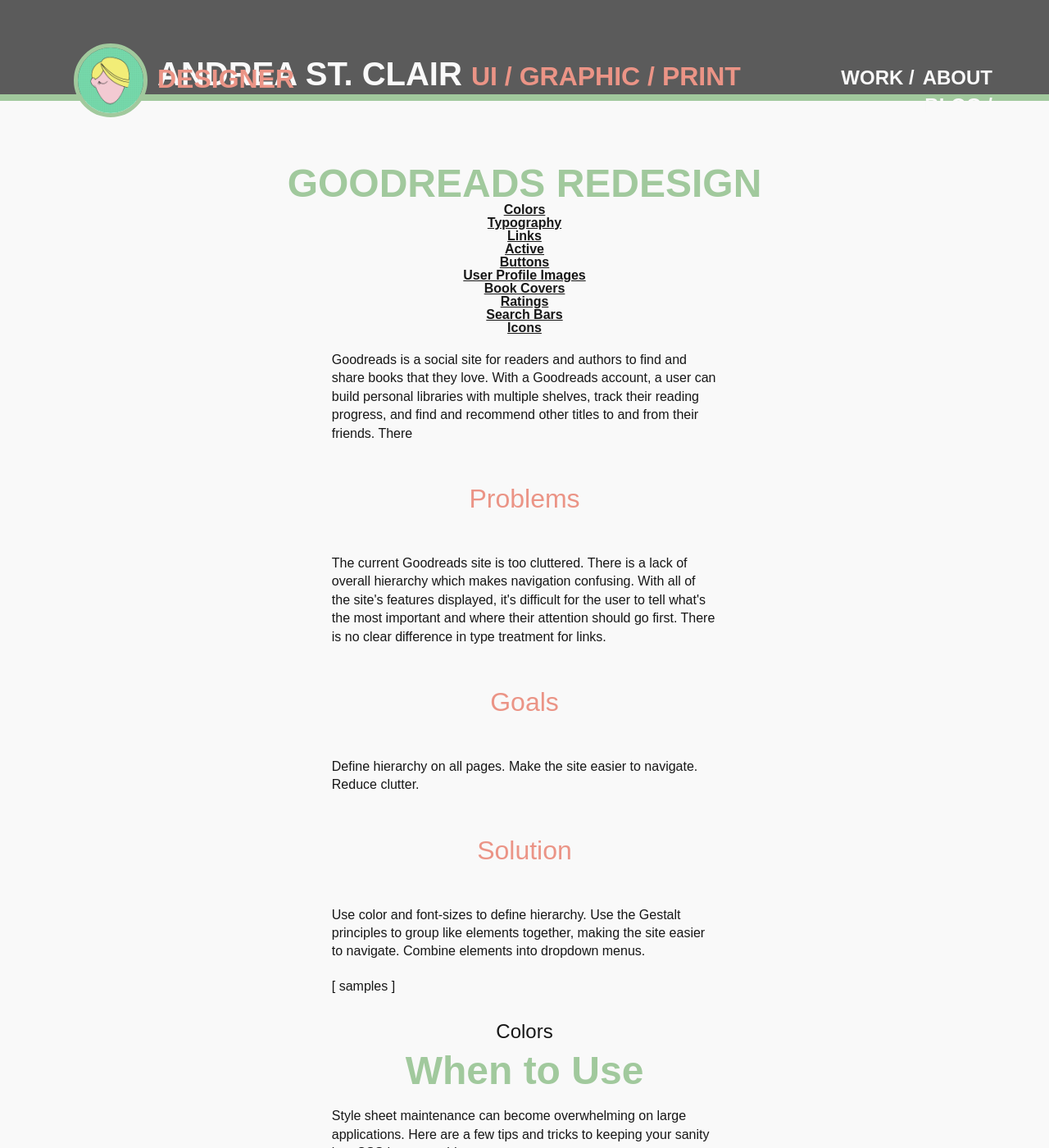
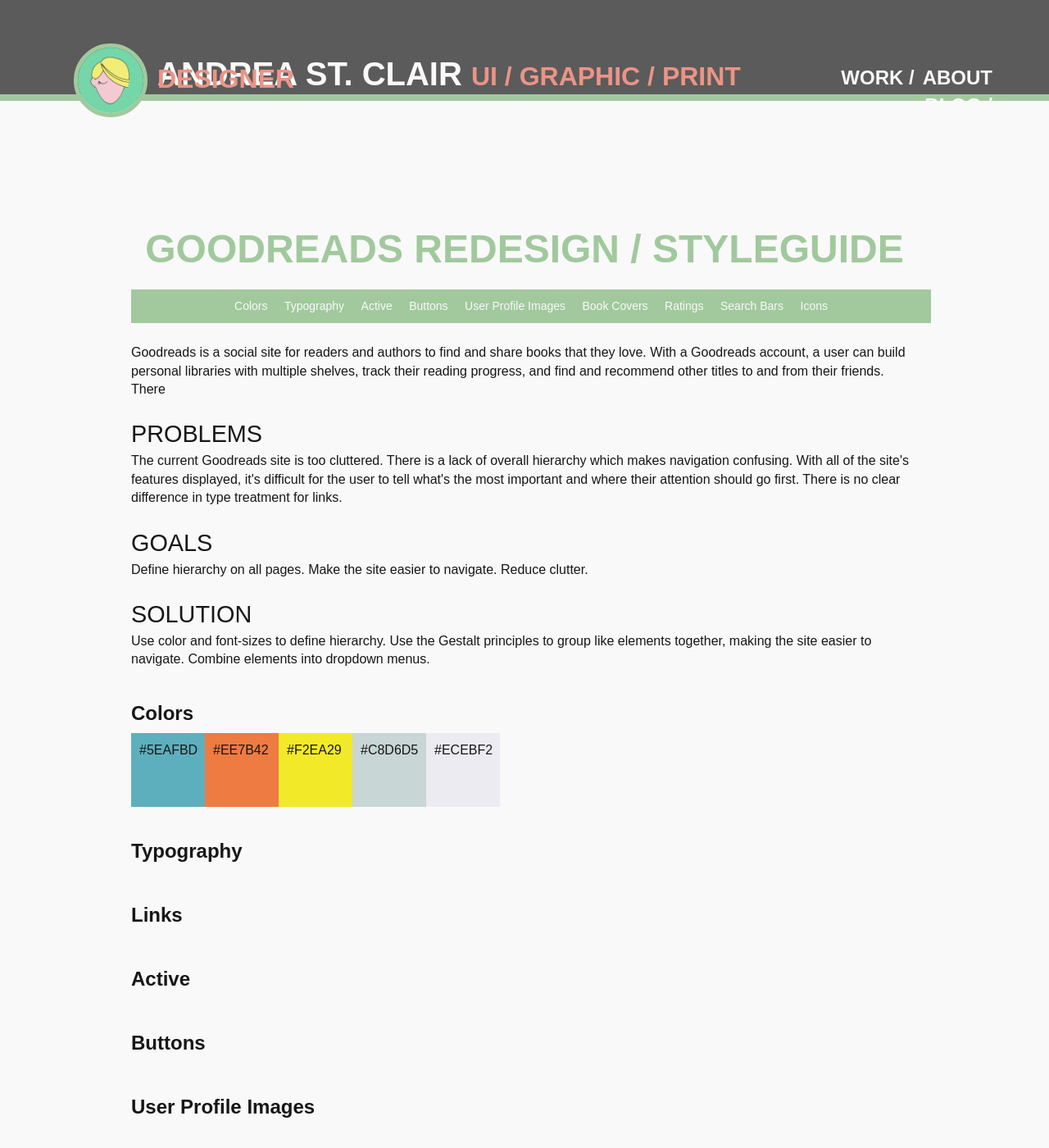
Before and after one commit to andreastclair/andreastclair.github.io, a Jekyll site: the page built from gr-styleguide.html, in a window 1280 px wide and 1400 px high. Shown: the whole window at 82% size. Built offline with Jekyll 4.4.1, drawn with Linux system fonts in a browser that asks for light colours; some of the changed text lies outside the part shown.

Commit message:
updated style guide for gr project

```diff
--- a/_sass/_custom.scss
+++ b/_sass/_custom.scss
@@ -6,3 +6,9 @@
 // $white: #FAFAF2;
 $pink: #EB9486;
 $black: #171717;
+$grblue: #5EAFBD;
+$grorange: #EE7B42;
+$gryellow: #F2EA29;
+$grwhite: #FFFFFF;
+$grgrey: #C8D6D5;
+$grpurple: #ECEBF2;
--- a/css/main.scss
+++ b/css/main.scss
@@ -336,22 +336,93 @@
 				-o-filter: saturate(0%);
 				-ms-filter: saturate(0%);
 			}
-
+		}
 	}
 }
 
 // ===============================
 // GR Redesign
 // ===============================
+h6 {
+	font-family: "futura-pt",sans-serif;
+  }
 
-	.row {
-		h4 {
-			font-weight: bold;
+
+.style-guide {
+	padding-top: 230px;
+	h2 {
+		color: $ltgreen;
+		@include font(3);
+		font-weight: bold;
+		text-align: center;
+	}
+.row {
+	nav {
+		margin: 25px 0;
+		background-color: $ltgreen;
+		width: 100%;
+		padding: 8px;
+		text-align: center;
+	}
+	a {
+		text-decoration: none;
+		color: $white;
+		&:hover {
+			color: $pink;
 		}
 	}
+	li {
+		display: inline;
+		margin: 0 8px;
+		line-height: 1.8;
+		font-weight: normal;
+		@include font(0.875);
+	}
+	p {
+		color: $black;
+		font-family: "Arial";
+	}
+	h3 {
+		margin: 0;
+		color: $black;
+		height: 65px;
+		text-align: left;
+		text-transform: uppercase;
+		@include font(1.8);
+		p {
+			width: 100%;
+		}
+	}
+	h4 {
+		text-align: left;
+		margin-top: 30px;
+		font-weight: bold;
+	}
+	.box {
+		width: 70px;
+		height: 70px;
+		padding: 10px;
+		display: inline-block;
+	}
+	.one {
+		background-color: $grblue;
+	}
+	.two {
+		background-color: $grorange;
+	}
+	.three {
+		background-color: $gryellow;
+	}
+	.four {
+		background-color: $grgrey;
+	}
+	.five {
+		background-color: $grpurple;
+	}
+}
+}
 
 
-}
 
 @import 'mid-media';
 @import 'mid2-media';
--- a/gr-styleguide.html
+++ b/gr-styleguide.html
@@ -4,22 +4,21 @@
 
 <body>
 	<div class="post-container">
-	<div class="project">
+	<div class="style-guide">
 
 
 		<div class="row">
 			<div class="small-12 medium-12 columns">
-				<h2 id="toc">GOODREADS REDESIGN</h2>
+				<h2 id="toc">GOODREADS REDESIGN / STYLEGUIDE</h2>
 			</div>
 		</div>
 
 		<div class="row">
 			<div class="small-12 medium-12 columns">
 				<nav>
-				<ol>
+				<ul>
 					<li><a href="#colors">Colors</a></li>
 					<li><a href="#typography">Typography</a></li>
-					<li><a href="#links">Links</a></li>
 					<li><a href="#active">Active</a></li>
 					<li><a href="#buttons">Buttons</a></li>
 					<li><a href="#user-images">User Profile Images</a></li>
@@ -27,7 +26,7 @@
 					<li><a href="#ratings">Ratings</a></li>
 					<li><a href="#search-bars">Search Bars</a></li>
 					<li><a href="#icons">Icons</a></li>
-				</ol>
+				</ul>
 				</nav>
 			</div>
 		</div>
@@ -57,11 +56,6 @@
 				</p>
 			</div>
 
-			<div class="small-6 medium-6 columns">
-				<p>
-					[ samples ]
-				</p>
-			</div>
 		</div>
 
 		<div class="row">
@@ -69,22 +63,12 @@
 				<h4 id="colors">
 					Colors
 				</h4>
-			</div>
-		</div>
+				<div class="box one"><p>#5EAFBD</p></div><!--
+				 --><div class="box two"><p>#EE7B42</p></div><!--
+				 --><div class="box three"><p>#F2EA29</p></div><!--
+				 --><div class="box four"><p>#C8D6D5</p></div><!--
+				 --><div class="box five"><p>#ECEBF2</p></div>
 
-		<div class="row">
-			<div class="small-6 medium-6 columns">
-				<h2>
-					When to Use
-				</h2>
-				<p>
-					Style sheet maintenance can become overwhelming on large applications. Here are a few tips and tricks to keeping your sanity in a CSS heavy world.
-				</p>
-			</div>
-			<div class="small-6 medium-6 columns">
-				<p>
-					[ samples ]
-				</p>
 			</div>
 		</div>
 
@@ -97,55 +81,10 @@
 		</div>
 
 		<div class="row">
-			<div class="small-6 medium-6 columns">
-				<h2>
-					When to Use
-				</h2>
-				<p>
-					By default, the middle range should be used before any other. We&#39;ve labeled each color on the grid. Use the production code to match each color.
-				</p>
-			</div>
-
-			<div class="small-6 medium-6 columns">
-				<p>
-					[ samples ]
-				</p>
-			</div>
-		</div>
-
-		<div class="row">
 			<div class="small-12 medium-12 columns">
 				<h4 id="links">
 					Links
 				</h4>
-			</div>
-		</div>
-
-		<div class="row">
-			<div class="small-6 medium-6 columns">
-				<h2>
-					When to Use
-				</h2>
-				<p>
-					Headings are used to denote different sections of content, usually consisting of related paragraphs and other HTML elements. They range from h1 to h4 and should be styled in a clear hierarchy (i.e., largest to smallest).
-				</p>
-				<h2>
-					When to Use Paragraphs
-				</h2>
-				<p>
-					Paragraphs are groups of sentences, each with a lead (first sentence) and transition (last sentence). They are block level elements, meaning they stack vertically when repeated. Use them as such.
-				</p>
-				<h2>
-					Editing the CSS
-				</h2>
-				<p>
-					CSS for headings can be found in foundation.css while custom paragraph styles can be found in app.css.
-				</p>
-			</div>
-			<div class="small-6 medium-6 columns">
-				<p>
-					[ sample ]
-				</p>
 			</div>
 		</div>
 
@@ -158,63 +97,10 @@
 		</div>
 
 		<div class="row">
-			<div class="small-6 medium-6 columns">
-				<h2>
-					When to Use
-				</h2>
-				<p>
-					Buttons are tied to an action of some kind, whether that button is on a cheese dispenser or launches the rocket that you&#39;re strapped to. On the Web, we follow similar conventions.
-				</p>
-				<h2>
-					How to Use
-				</h2>
-				<p>
-					This solution is perfect when the button needs to submit a form of some kind.
-				</p>
-				<p>
-					Note: Make sure to keep type=&ldquo;submit&rdquo; on the button tag. That&#39;s what tells Internet Explorer to submit the form. This doesn&#39;t matter for anchor tags.
-				</p>
-				<h2>
-					Using the Anchor Tag
-				</h2>
-				<p>
-					When you need the button to take you somewhere (e.g. a sign up button), this is the perfect solution.
-				</p>
-				<h2>
-					Editing the CSS
-				</h2>
-				<p>
-					CSS for buttons can be found in app.css.
-				</p>
-			</div>
-			<div class="small-6 medium-6 columns">
-				<p>
-					[ samples ]
-				</p>
-			</div>
-		</div>
-
-		<div class="row">
 			<div class="small-12 medium-12 columns">
 				<h4 id="buttons">
 					Buttons
 				</h4>
-			</div>
-		</div>
-
-		<div class="row">
-			<div class="small-6 medium-6 columns">
-				<h2>
-					When to Use
-				</h2>
-				<p>
-					Lists are great for presenting a series of related phrases or sentences that need to be read faster (skimming).
-				</p>
-			</div>
-			<div class="small-6 medium-6 columns">
-				<p>
-					[ samples ]
-				</p>
 			</div>
 		</div>
 
@@ -227,42 +113,10 @@
 		</div>
 
 		<div class="row">
-			<div class="small-6 medium-6 columns">
-				<h2>
-					When to Use
-				</h2>
-				<p>
-					Lists are great for presenting a series of related phrases or sentences that need to be read faster (skimming).
-				</p>
-			</div>
-			<div class="small-6 medium-6 columns">
-				<p>
-					[ samples ]
-				</p>
-			</div>
-		</div>
-
-		<div class="row">
 			<div class="small-12 medium-12 columns">
 				<h4 id="book-covers">
 					Book Covers
 				</h4>
-			</div>
-		</div>
-
-		<div class="row">
-			<div class="small-6 medium-6 columns">
-				<h2>
-					When to Use
-				</h2>
-				<p>
-					Throughout the website there are patterns that work no matter which module they are part of. We&#39;ll outline the basics and let you know where to use them.
-				</p>
-			</div>
-			<div class="small-6 medium-6 columns">
-				<p>
-					[ project-specific samples ]
-				</p>
 			</div>
 		</div>
 
@@ -275,42 +129,10 @@
 		</div>
 
 		<div class="row">
-			<div class="small-6 medium-6 columns">
-				<h2>
-					When to Use
-				</h2>
-				<p>
-					Throughout the website there are patterns that work no matter which module they are part of. We&#39;ll outline the basics and let you know where to use them.
-				</p>
-			</div>
-			<div class="small-6 medium-6 columns">
-				<p>
-					[ project-specific samples ]
-				</p>
-			</div>
-		</div>
-
-		<div class="row">
 			<div class="small-12 medium-12 columns">
 				<h4 id="search-bars">
 					Search Bars
 				</h4>
-			</div>
-		</div>
-
-		<div class="row">
-			<div class="small-6 medium-6 columns">
-				<h2>
-					When to Use
-				</h2>
-				<p>
-					Throughout the website there are patterns that work no matter which module they are part of. We&#39;ll outline the basics and let you know where to use them.
-				</p>
-			</div>
-			<div class="small-6 medium-6 columns">
-				<p>
-					[ project-specific samples ]
-				</p>
 			</div>
 		</div>
 
@@ -322,22 +144,6 @@
 			</div>
 		</div>
 
-		<div class="row">
-			<div class="small-6 medium-6 columns">
-				<h2>
-					When to Use
-				</h2>
-				<p>
-					Throughout the website there are patterns that work no matter which module they are part of. We&#39;ll outline the basics and let you know where to use them.
-				</p>
-			</div>
-			<div class="small-6 medium-6 columns">
-				<p>
-					[ project-specific samples ]
-				</p>
-			</div>
-		</div>
-
 	</div>
 	</div>
 </body>
```
Also changed, not shown: 1 other file.
